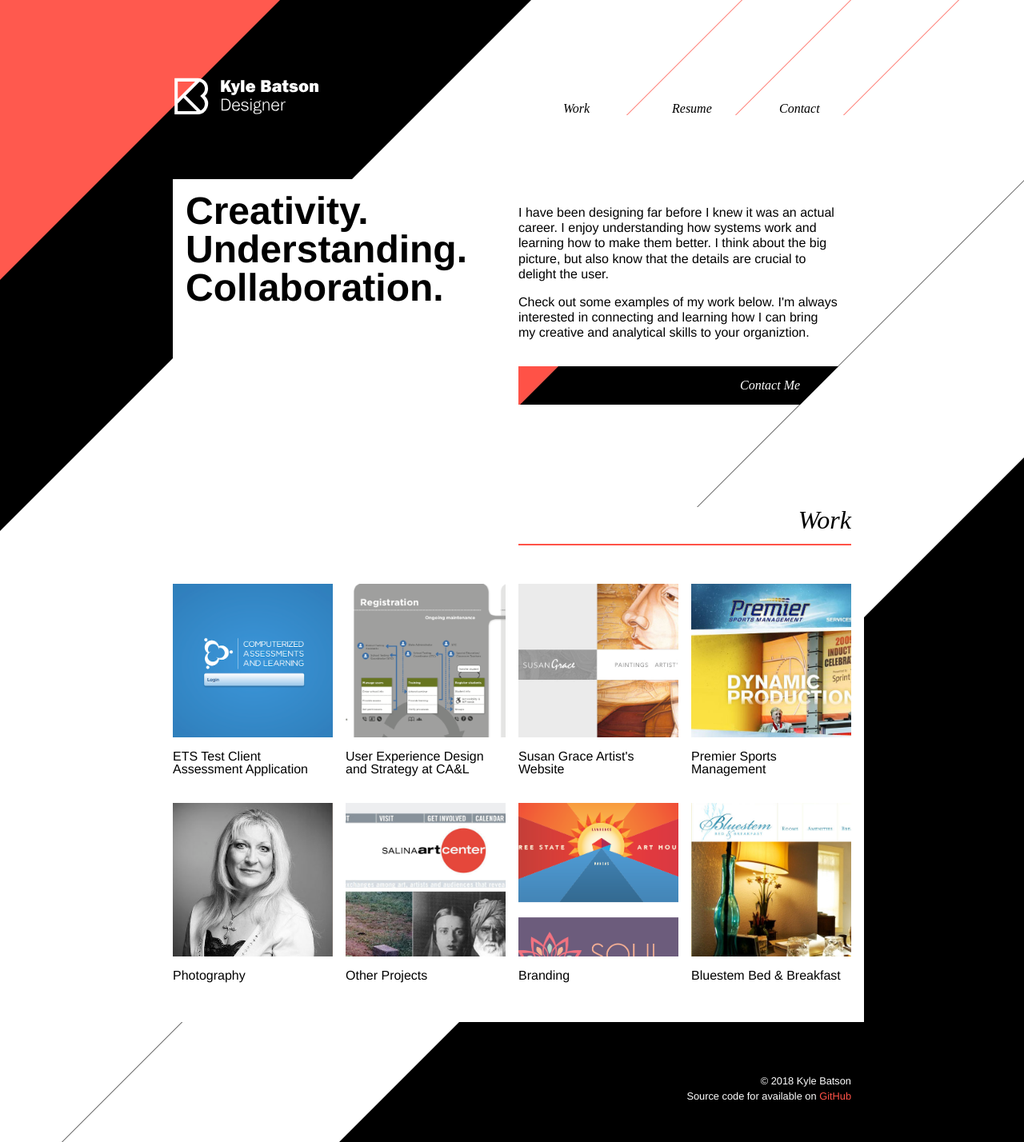
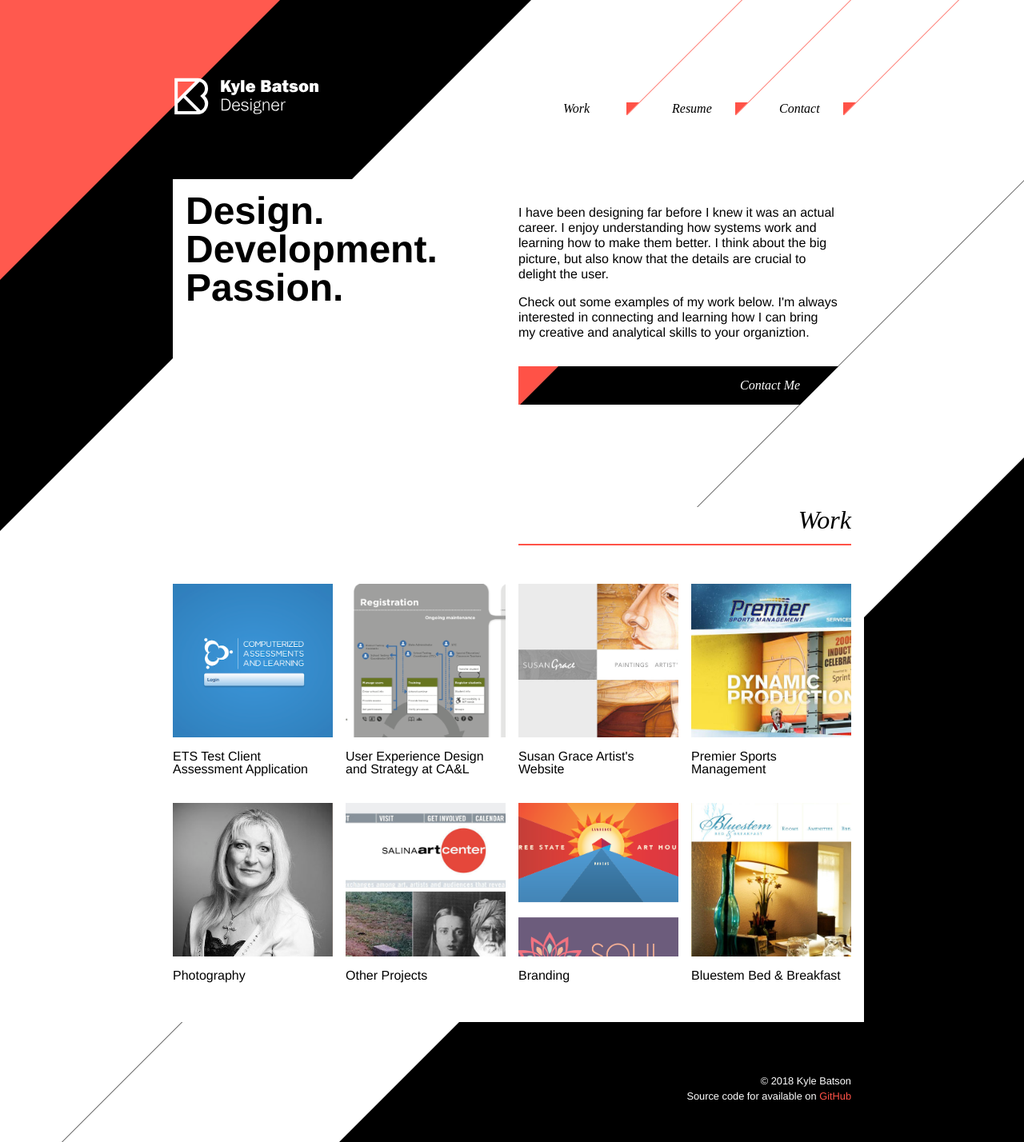
Before and after one commit to kbatson/kylebatson.com, a Jekyll site: the page built from site/index.md, in a window 1280 px wide. Shown: the whole page at 80% size. Built offline with Jekyll 4.4.1, drawn with Linux system fonts in a browser that asks for light colours; some web fonts are replaced.

Commit message:
Updted headline, added additional styles for nav links for better visibility

```diff
--- a/site/_layouts/home.html
+++ b/site/_layouts/home.html
@@ -2,9 +2,12 @@
 <main>
 	<section id="intro">
 		<h1>
-			<span>Creativity. </span>
+			<!-- <span>Creativity. </span>
 			<span>Understanding. </span>
-			<span>Collaboration. </span>
+			<span>Passion. </span> -->
+			<span>Design. </span>
+			<span>Development. </span>
+			<span>Passion. </span>
 		</h1>
 		<div class="introContent">
 			{{ content }}
--- a/site/assets/css/kb-global.scss
+++ b/site/assets/css/kb-global.scss
@@ -133,7 +133,7 @@ header nav {
             padding: 0 0 0 1rem;
         }
 
-        &:after {
+        &:before {
             content: "";
             display: block;
             height: 100%;
@@ -237,8 +237,28 @@ footer p {
                 height: inherit;
             }
 
+            &:after {
+                content: "";
+                display: block;
+                height: 0;
+                width: 0;
+                position: absolute;
+                bottom: 0;
+                right: -.5rem;
+                border-top: .5rem solid $highlightColor;
+                border-right: .5rem solid transparent;
+                border-bottom: .5rem solid transparent;
+                border-left: .5rem solid $highlightColor;
+                transform: skewX(45deg);
+            }
+
+            &:hover:before {
+                width: 100%;
+            }
+
             &:hover:after {
-                width: 100%;
+                border-top-color: #ffffff;
+                border-left-color: #ffffff;
             }
         }
     }
--- a/site/assets/css/kb-portfolio.scss
+++ b/site/assets/css/kb-portfolio.scss
@@ -50,7 +50,7 @@ main.portfolio h1 {
     grid-area: slideshow;
     width: 100vw;
     max-height: unset;
-    margin: 0 -1rem;
+    margin: -1rem 0 0 -1rem;
 }
 
 .slideshow figure.slide {
@@ -181,6 +181,7 @@ article {
 
     .slideshow {
         width: 100%;
+        margin-top: 0;
     }
 
     .slideshowWrapper {
```
